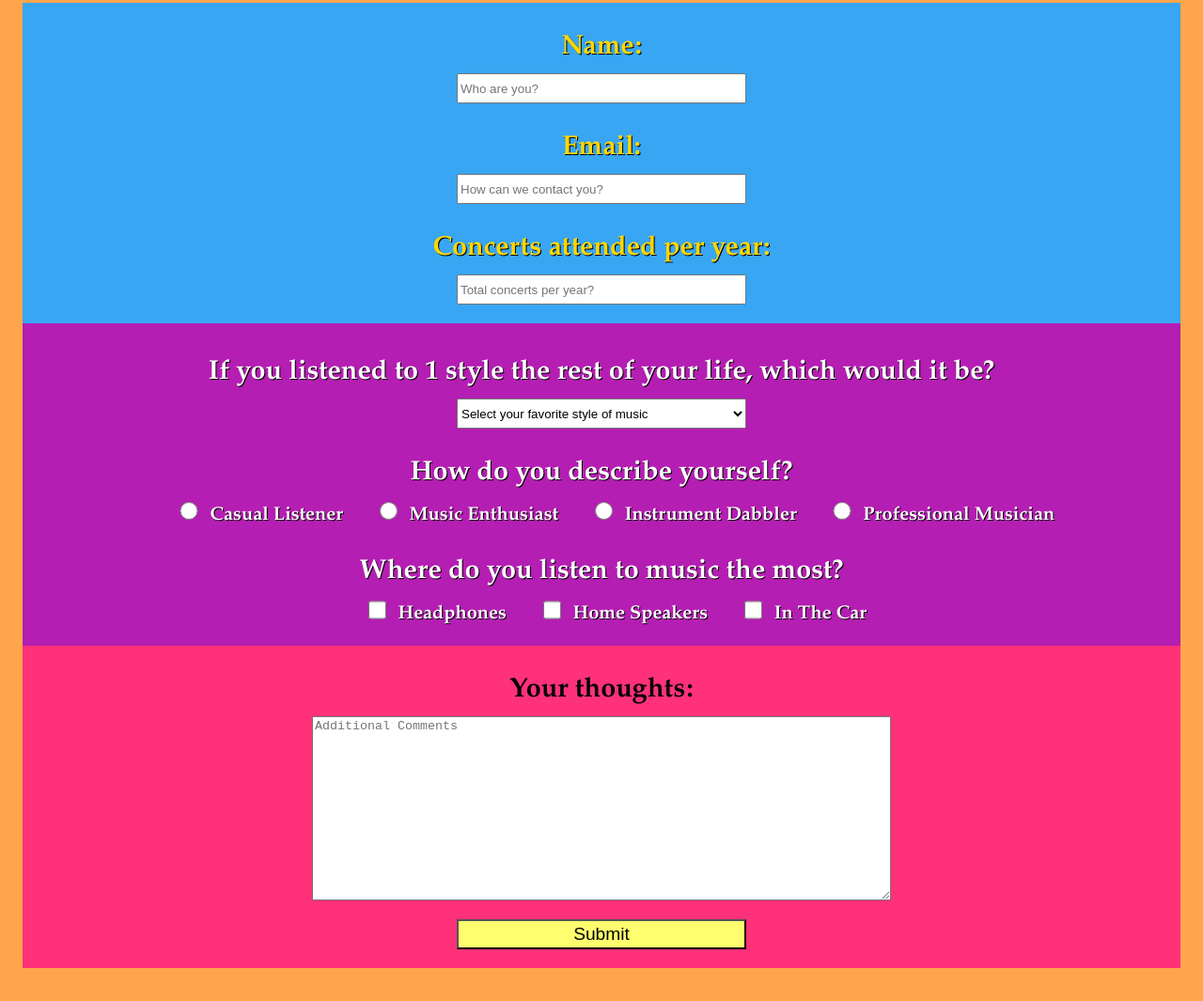
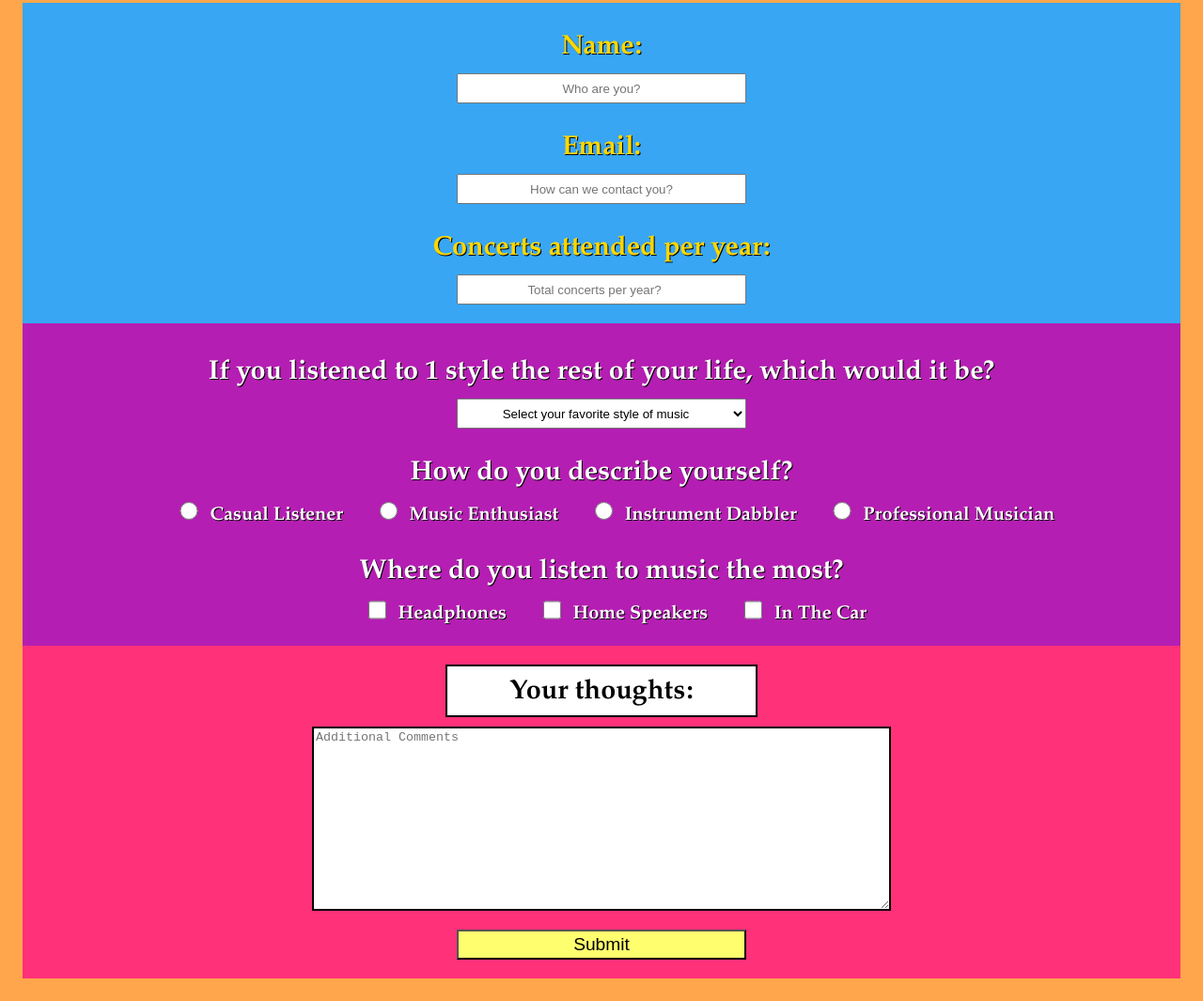
Before and after one commit to CodeWithClark/Survey-Form, a plain HTML site: page index.html in a window 1280 px wide. Shown: the part 266-1331 px from the top of the page at 94% size. Drawn offline with Linux system fonts and the light colour scheme.

Commit message:
CSS adjustments

```diff
--- a/index.html
+++ b/index.html
@@ -23,6 +23,10 @@
         margin: 0px 0px 0px;
         padding: 1rem;
         border-radius: 35px;
+      }
+
+      input, option {
+        text-align: center;
       }
 
       .info {
@@ -80,9 +84,15 @@
         color: gold;
       }
 
+      .final-thoughts {
+        padding-top: 20px;
+      }
+
       textarea {
+        margin-top: 10px;
         width: 50%;
         height: 25%;
+        border: solid 2px
       }
 
       .submit {
@@ -95,11 +105,22 @@
       }
 
       .submit:hover {
-        background-color: black;
-        color: white;
-        font-weight: 700;
-        border-color: white;
-        border-style: dashed;
+        transition: .5s;
+        font-weight: bold;
+        border-color: #333;
+        border-style: inset;
+      }
+
+      .box {
+        margin-top: auto;
+        margin-left: auto;
+        margin-right: auto;
+        width: 25%;
+        height: 2rem;
+        padding: 10px;
+        border: solid 2px;
+        border-color: black;
+        background-color: white;
       }
 
     </style>
@@ -170,7 +191,7 @@
       </div>
 
       <div class="final-thoughts">
-        <label>
+        <label class="box">
           Your thoughts:
         </label>
 
```
